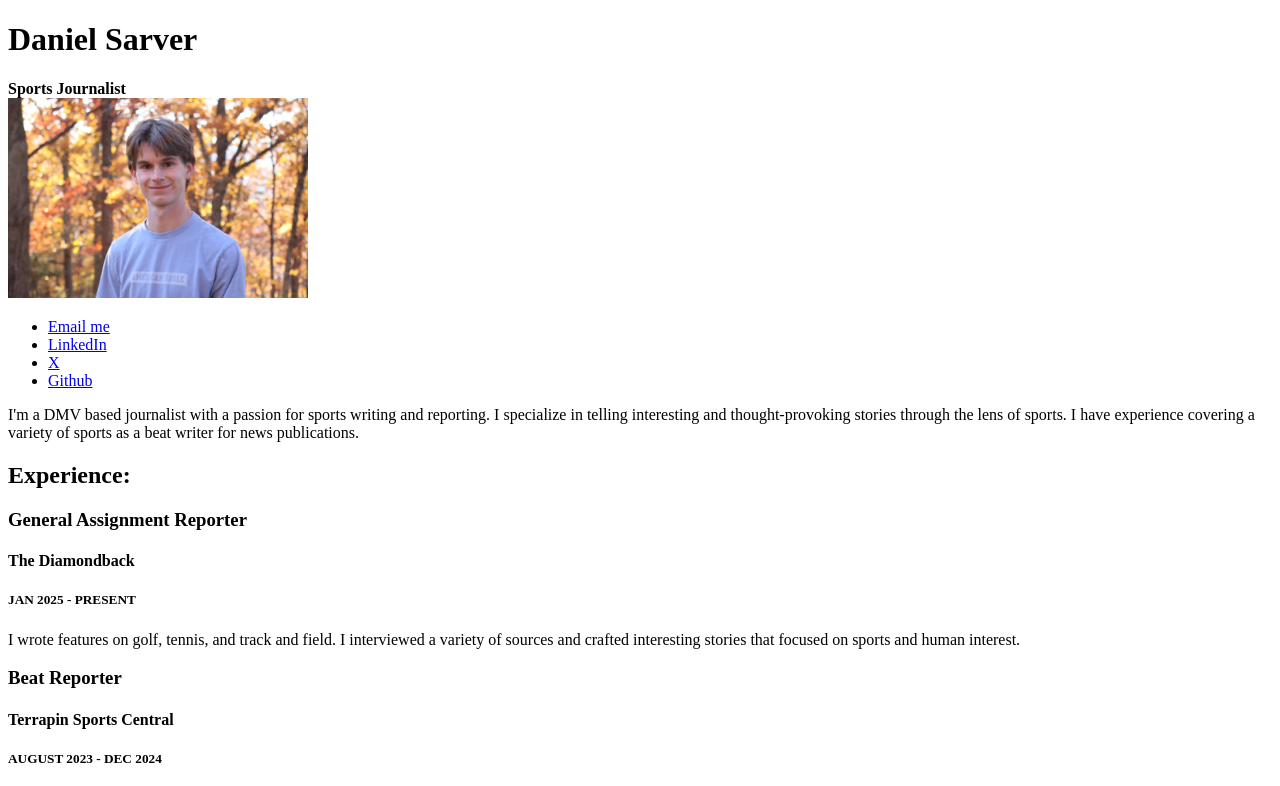
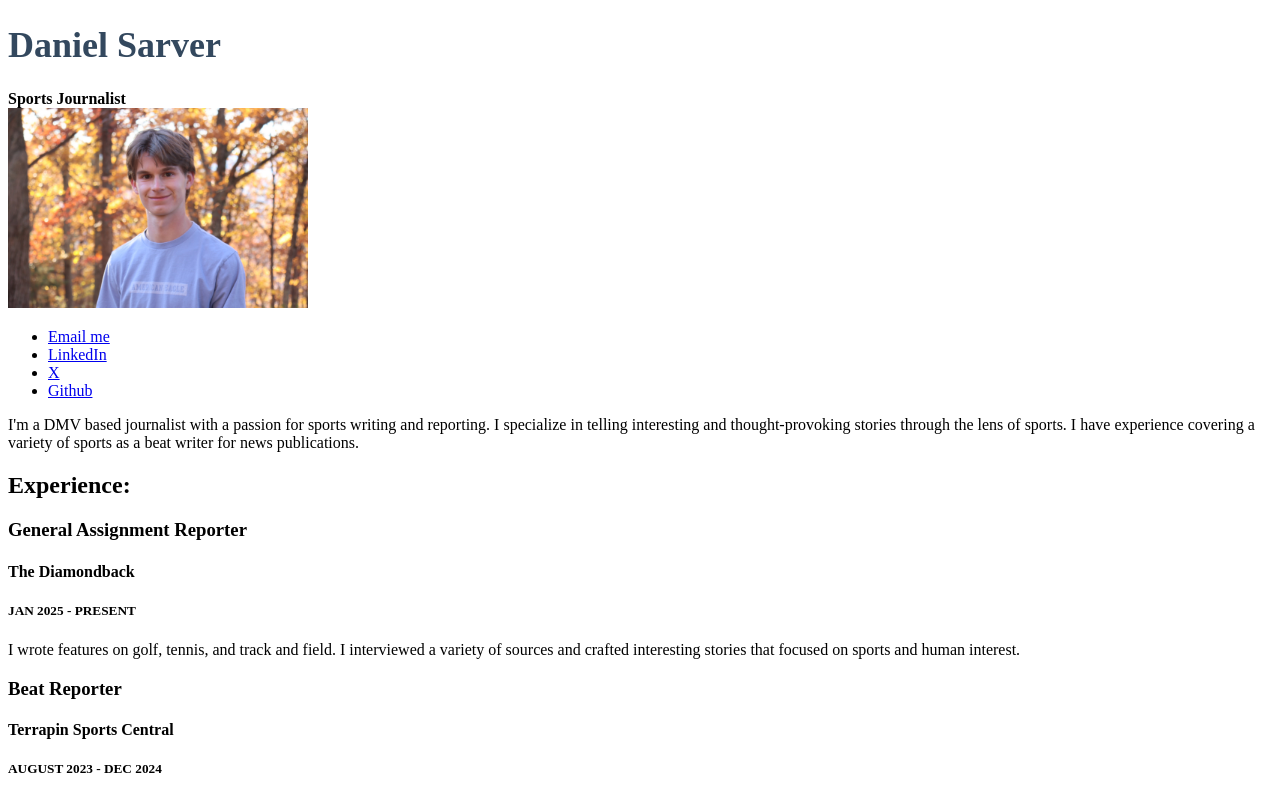
Before and after one commit to danielsarver/dan-sarver-jour352, a plain HTML site: page resume/index.html in a window 1280 px wide. Shown: the top 786 px of the page. Drawn offline with Linux system fonts and the light colour scheme.

Commit message:
Update index.html

```diff
--- a/resume/index.html
+++ b/resume/index.html
@@ -3,9 +3,20 @@
 
 <head>
     <title>Daniel Sarver's Resume</title>
+
+    <style>
+
+    H1 {
+        font-size: 36px;
+        color:#33485e;
+    }
+
+    </style>
+
 </head>
 
 <body>
+<!-- I built this myself-->
 
     <h1>Daniel Sarver</h1>
     <strong>Sports Journalist</strong><br>
@@ -13,10 +24,14 @@
     <img src="sarver.jpeg" width="300px">
 
 
+
     <ul>
         <li><a href="mailto:dsarver@terpmail.umd.edu">Email me</a></li>
+
         <li><a href="https://www.linkedin.com/in/daniel-sarver-857163289">LinkedIn</a></li>
+
         <li><a href="https://x.com/THEdanielsarver">X</a></li>
+
         <li><a href="https://github.com/danielsarver">Github</a></li>
     </ul>
 
@@ -55,29 +70,20 @@
     <h2>Skills</h2>
     <ul>
         <li>Beat Reporting</li>
+
         <li>Feature Writing</li>
+
         <li>Interviewing</li>
+
         <li>Twitter and Instagram content</li>
+
         <li>Social Media Sports Coverage</li>
+
         <li>Data Visualization</li>
+
         <li>Video editing with Adobe Premiere Pro</li>
     </ul>
 
 
-
-
-
-
-
-
-
-
-
-
-
-
-
 </body>
-
-
-</hmtl>
+</html>
```
Lines whose indentation alone changed are shown as unchanged.
